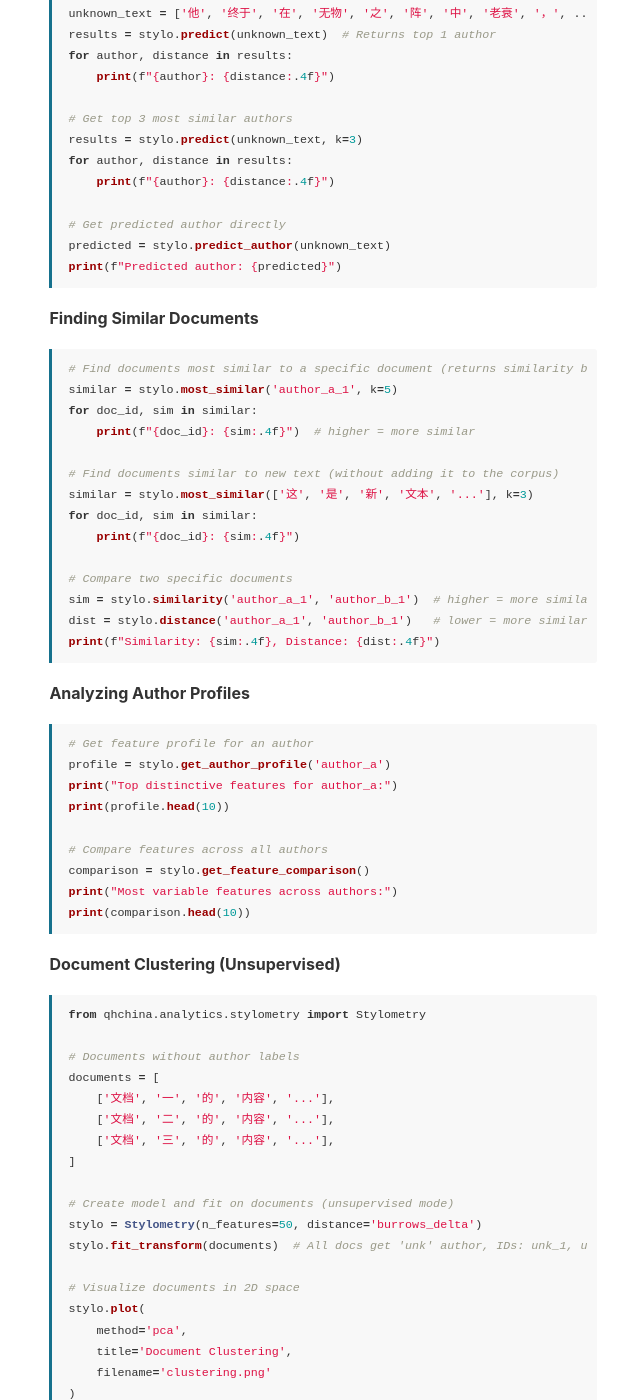
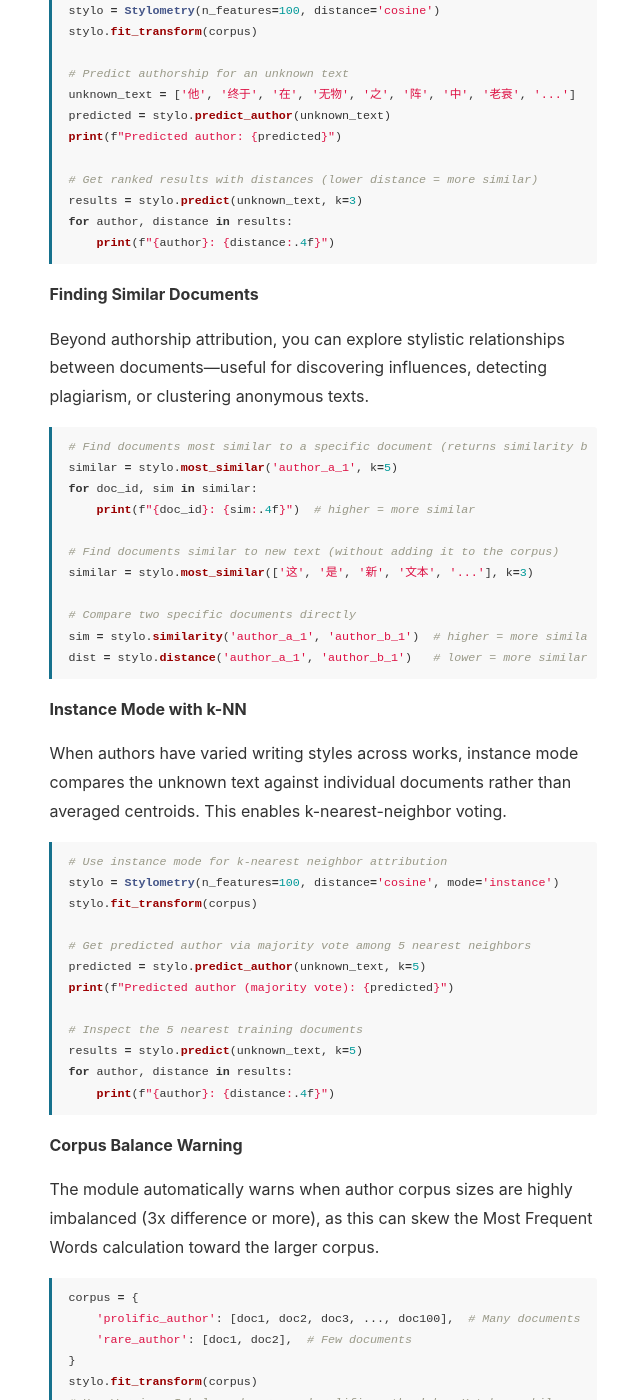
Before and after one commit to mcjkurz/qhchina-web, a Jekyll site: the page built from docs/stylometry/index.md, in a window 1280 px wide and 1400 px high, scrolled down 2113 px. Shown: the whole window, without its empty margins (453-1093 px from the left). Built offline with Jekyll 4.4.1, drawn with Linux system fonts in a browser that asks for light colours; some of the changed text lies outside the part shown.

Commit message:
simplified stylometry hard-coded examples

````diff
--- a/docs/stylometry/index.md
+++ b/docs/stylometry/index.md
@@ -98,11 +98,12 @@ dist = stylo.distance('鲁迅_1', '沈从文_1')     # Compare two documents (lo
 
 **Authorship Attribution**
 
+The most common use case is predicting who wrote an unknown text. In centroid mode (the default), the model compares the unknown text against averaged author profiles.
+
 ```python
 from qhchina.analytics.stylometry import Stylometry
 
-# Prepare corpus: dict mapping author names to their documents
-# Each document is a list of tokens
+# Prepare corpus: dict mapping author names to lists of tokenized documents
 corpus = {
     'author_a': [
         ['这', '是', '作者', 'A', '的', '第一篇', '文章', '...'],
@@ -115,26 +116,23 @@ corpus = {
 }
 
 # Create and fit the model
-stylo = Stylometry(n_features=100, distance='cosine', mode='centroid')
+stylo = Stylometry(n_features=100, distance='cosine')
 stylo.fit_transform(corpus)
 
 # Predict authorship for an unknown text
-unknown_text = ['他', '终于', '在', '无物', '之', '阵', '中', '老衰', '，', ...]
-results = stylo.predict(unknown_text)  # Returns top 1 author
-for author, distance in results:
-    print(f"{author}: {distance:.4f}")
+unknown_text = ['他', '终于', '在', '无物', '之', '阵', '中', '老衰', '...']
+predicted = stylo.predict_author(unknown_text)
+print(f"Predicted author: {predicted}")
 
-# Get top 3 most similar authors
+# Get ranked results with distances (lower distance = more similar)
 results = stylo.predict(unknown_text, k=3)
 for author, distance in results:
     print(f"{author}: {distance:.4f}")
-
-# Get predicted author directly
-predicted = stylo.predict_author(unknown_text)
-print(f"Predicted author: {predicted}")
 ```
 
 **Finding Similar Documents**
+
+Beyond authorship attribution, you can explore stylistic relationships between documents—useful for discovering influences, detecting plagiarism, or clustering anonymous texts.
 
 ```python
 # Find documents most similar to a specific document (returns similarity by default)
@@ -144,115 +142,36 @@ for doc_id, sim in similar:
 
 # Find documents similar to new text (without adding it to the corpus)
 similar = stylo.most_similar(['这', '是', '新', '文本', '...'], k=3)
-for doc_id, sim in similar:
-    print(f"{doc_id}: {sim:.4f}")
 
-# Compare two specific documents
+# Compare two specific documents directly
 sim = stylo.similarity('author_a_1', 'author_b_1')  # higher = more similar
 dist = stylo.distance('author_a_1', 'author_b_1')   # lower = more similar
-print(f"Similarity: {sim:.4f}, Distance: {dist:.4f}")
-```
-
-**Analyzing Author Profiles**
-
-```python
-# Get feature profile for an author
-profile = stylo.get_author_profile('author_a')
-print("Top distinctive features for author_a:")
-print(profile.head(10))
-
-# Compare features across all authors
-comparison = stylo.get_feature_comparison()
-print("Most variable features across authors:")
-print(comparison.head(10))
-```
-
-**Document Clustering (Unsupervised)**
-
-```python
-from qhchina.analytics.stylometry import Stylometry
-
-# Documents without author labels
-documents = [
-    ['文档', '一', '的', '内容', '...'],
-    ['文档', '二', '的', '内容', '...'],
-    ['文档', '三', '的', '内容', '...'],
-]
-
-# Create model and fit on documents (unsupervised mode)
-stylo = Stylometry(n_features=50, distance='burrows_delta')
-stylo.fit_transform(documents)  # All docs get 'unk' author, IDs: unk_1, unk_2, unk_3
-
-# Visualize documents in 2D space
-stylo.plot(
-    method='pca',
-    title='Document Clustering',
-    filename='clustering.png'
-)
-
-# Create dendrogram
-stylo.dendrogram(
-    method='average',
-    filename='dendrogram.png'
-)
-
-# Find similar documents
-similar = stylo.most_similar('unk_1')
-```
-
-**Supervised Visualization**
-
-```python
-# After fitting on labeled corpus
-stylo.fit_transform(corpus)
-
-# Plot at document level (colored by author)
-stylo.plot(
-    method='pca',
-    level='document',
-    title='Documents by Author',
-    filename='docs_pca.png'
-)
-
-# Plot at author level (one point per author)
-stylo.plot(
-    method='mds',
-    level='author',
-    title='Author Similarity',
-    filename='authors_mds.png'
-)
-
-# Hierarchical clustering of documents
-stylo.dendrogram(
-    method='ward',
-    level='document',
-    filename='doc_dendrogram.png'
-)
 ```
 
 **Instance Mode with k-NN**
+
+When authors have varied writing styles across works, instance mode compares the unknown text against individual documents rather than averaged centroids. This enables k-nearest-neighbor voting.
 
 ```python
 # Use instance mode for k-nearest neighbor attribution
 stylo = Stylometry(n_features=100, distance='cosine', mode='instance')
 stylo.fit_transform(corpus)
 
-# Find the 5 nearest training documents to a disputed text
+# Get predicted author via majority vote among 5 nearest neighbors
+predicted = stylo.predict_author(unknown_text, k=5)
+print(f"Predicted author (majority vote): {predicted}")
+
+# Inspect the 5 nearest training documents
 results = stylo.predict(unknown_text, k=5)
 for author, distance in results:
     print(f"{author}: {distance:.4f}")
-
-# Get predicted author via majority vote among 5 nearest neighbors
-predicted = stylo.predict_author(unknown_text, k=5)
-print(f"Predicted author (majority vote): {predicted}")
 ```
 
 **Corpus Balance Warning**
 
-The module automatically warns when author corpus sizes are highly imbalanced (3x difference or more), as this can skew the Most Frequent Words calculation toward the larger corpus:
+The module automatically warns when author corpus sizes are highly imbalanced (3x difference or more), as this can skew the Most Frequent Words calculation toward the larger corpus.
 
 ```python
-# This will trigger a warning if corpus sizes are imbalanced
 corpus = {
     'prolific_author': [doc1, doc2, doc3, ..., doc100],  # Many documents
     'rare_author': [doc1, doc2],  # Few documents
````
